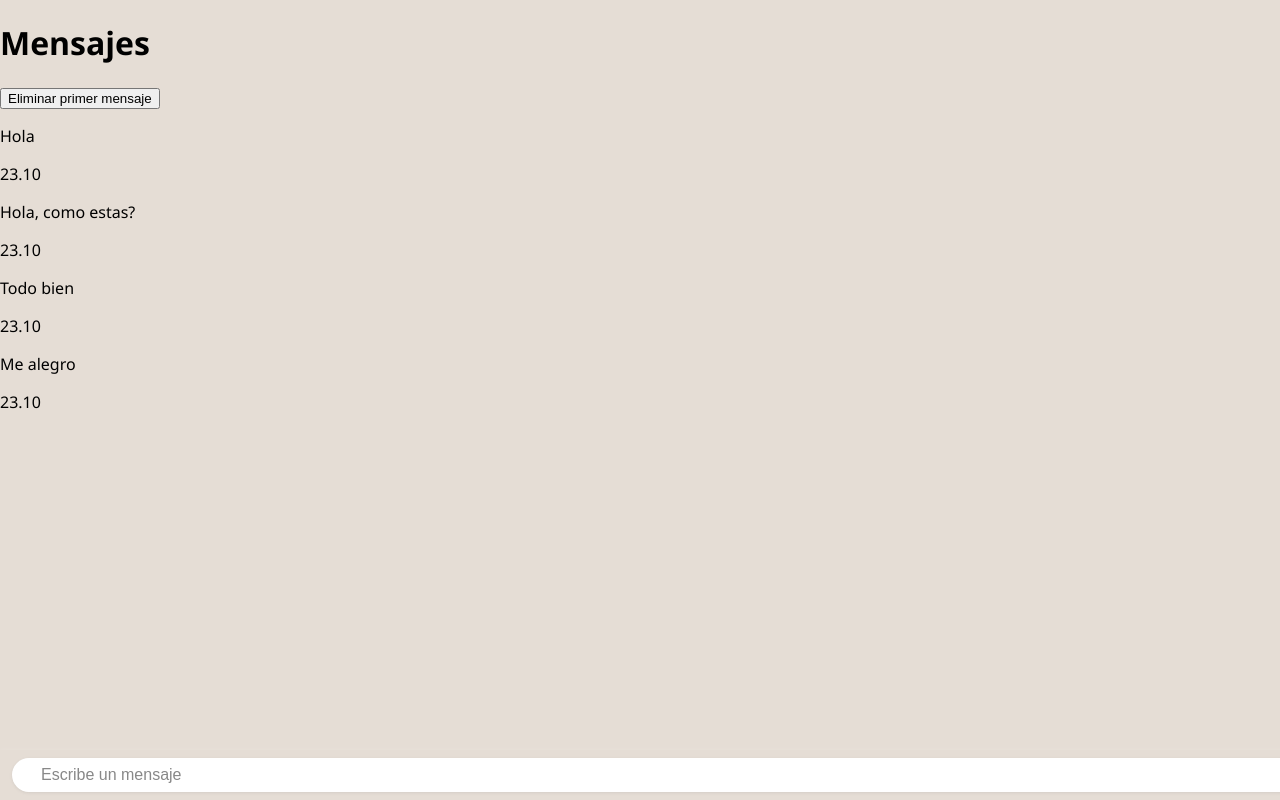
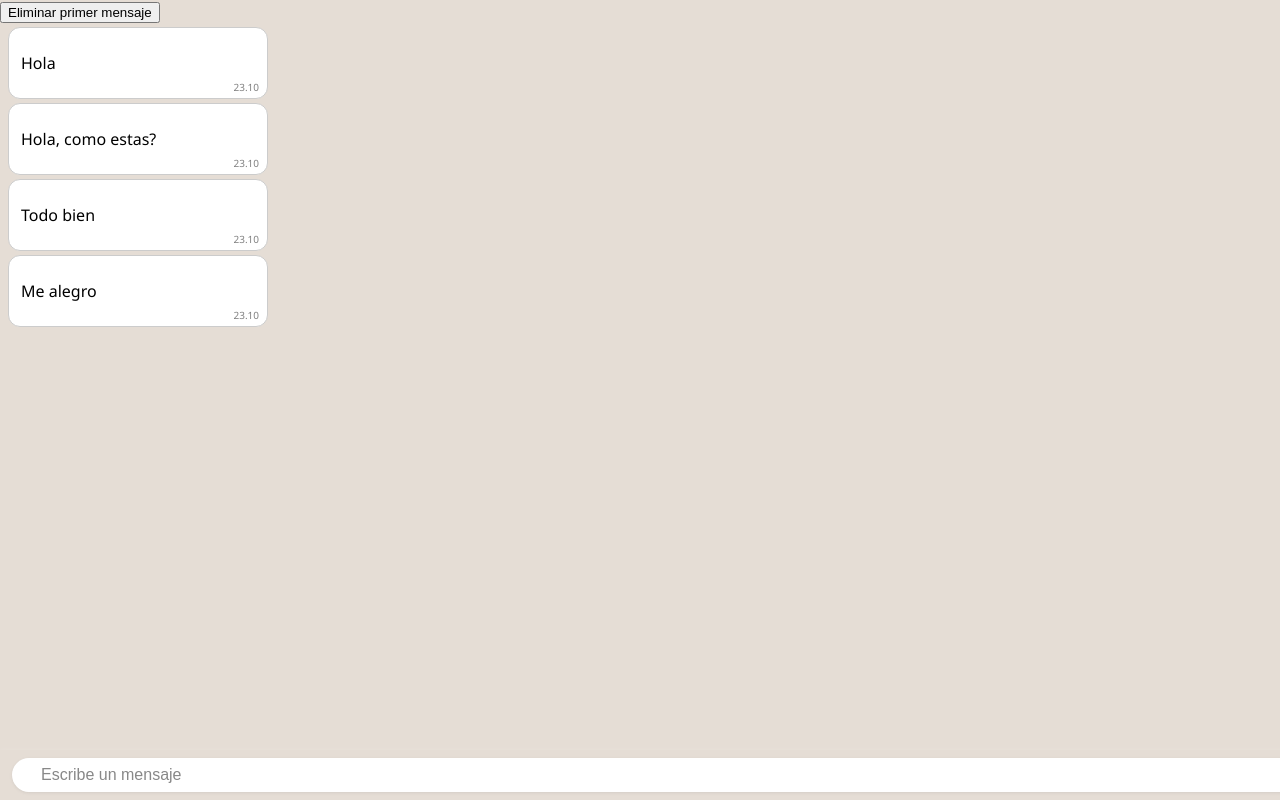
Before and after one commit to PriscilaHovaneso/TP-FINAL-REACT-WHATSAPP-FUNCIONANDO, a React (Vite) app: page /contact/1/messages in a window 1280 px wide. Built offline with nearby package versions, Linux system fonts and the light colour scheme.

Commit message:
Estilos a mensajes enviados

```diff
--- a/src/Components/Message/Message.css
+++ b/src/Components/Message/Message.css
@@ -1,13 +1,16 @@
-.message-container{
-    display:flex;
+.message-container {
+    display: flex;
+    margin: 4px 8px;
+    max-width: 100%;
     flex-direction: column;
+
 }
 
-.message-container.my-message{
-    justify-content: flex-end;
+.message-container.my-message {
+    justify-content: flex-start
 }
 
-.message{
+.message {
     max-width: 60%;
     padding: 8px 12px;
     margin: 6px;
@@ -35,9 +38,59 @@
 }
 
 .message-time {
-    font-size: 11px;
+    font-size: 10px;
     color: gray;
     margin-top: 4px;
-    display: flex;
+    display:inline;
     text-align: right;
+    bottom: 4px;
+    right: 8px;
+    position: absolute;
+
 }
+
+.message.text {
+    margin: 0;
+    text-align: left;
+    margin-top: 20px;
+    font-size: 14px;
+}
+
+.sent {
+    justify-content: flex-end;
+}
+
+.received {
+    justify-content: flex-start;
+}
+
+.message-bubble {
+    background-color: #ffffff;
+    border: 1px solid #ccc;
+    border-radius: 12px;
+    padding: 8px 12px;
+    box-sizing: border-box;
+    position: relative ;
+    max-width: 260px;
+    word-wrap: break-word;
+    min-width: 60px;
+}
+
+.sent.message-bubble {
+    background-color: green;
+    border: none;
+}
+
+.selected .message-bubble {
+    border: 2px solid #4caf50;
+
+}
+
+.delete-button {
+    margin-top: 4px;
+    background-color: transparent;
+    color: #ff4444;
+    border: none;
+    cursor: pointer;
+    font-size: 12px;
+}
--- a/src/Components/Message/Message.jsx
+++ b/src/Components/Message/Message.jsx
@@ -1,4 +1,5 @@
 import React, { useState } from 'react';
+import './Message.css'
 
 
 const Message = ({ emisor, hora, id, texto, status, deleteMessageById }) => {
@@ -9,11 +10,15 @@ const Message = ({ emisor, hora, id, texto, status, deleteMessageById }) => {
     setMessageSelected(true);
   };
 
+  const isSender = emisor === "YO";
+
   return (
     <div
-      className={"message-container " + (message_selected ? "selected" : "")}
+      className={`message-container $ {isSender ? "sent" : "received"} $ {message_selected ? "selected" : ""}`}
       onContextMenu={handleChangeMessageSelected}
      >
+
+      <div className="message-bubble">
          <p className="message-text">{texto}</p>
          <span className="message-time">{hora}</span>
          {message_selected && (
@@ -21,6 +26,7 @@ const Message = ({ emisor, hora, id, texto, status, deleteMessageById }) => {
           className="delete-button" onClick={() => deleteMessageById(id)}>Eliminar</button>
           )}
       </div>
+    </div>
   )
 }
 
--- a/src/Screens/ChatScreen/ChatScreen.jsx
+++ b/src/Screens/ChatScreen/ChatScreen.jsx
@@ -31,15 +31,15 @@ const [messages, setMessages] = useState(contact_selected.messages)
             }
 
 
-            console.log("Mensajes actuales:", messages);
+
 
 return (
     <div>
-        <h1>Mensajes</h1>
+
         {
             messages.length > 0
             &&
-            <button  onClick={() => deleteMessageById(messages[0].id)}>Eliminar primer mensaje</button>
+             <button  onClick={() => deleteMessageById(messages[0].id)}>Eliminar primer mensaje</button>
         }
         <MessagesList messages={messages} deleteMessageById={deleteMessageById}/>
         <NewMessageForm addNewMessage={addNewMessage}/>
```
Lines whose indentation alone changed are shown as unchanged.
